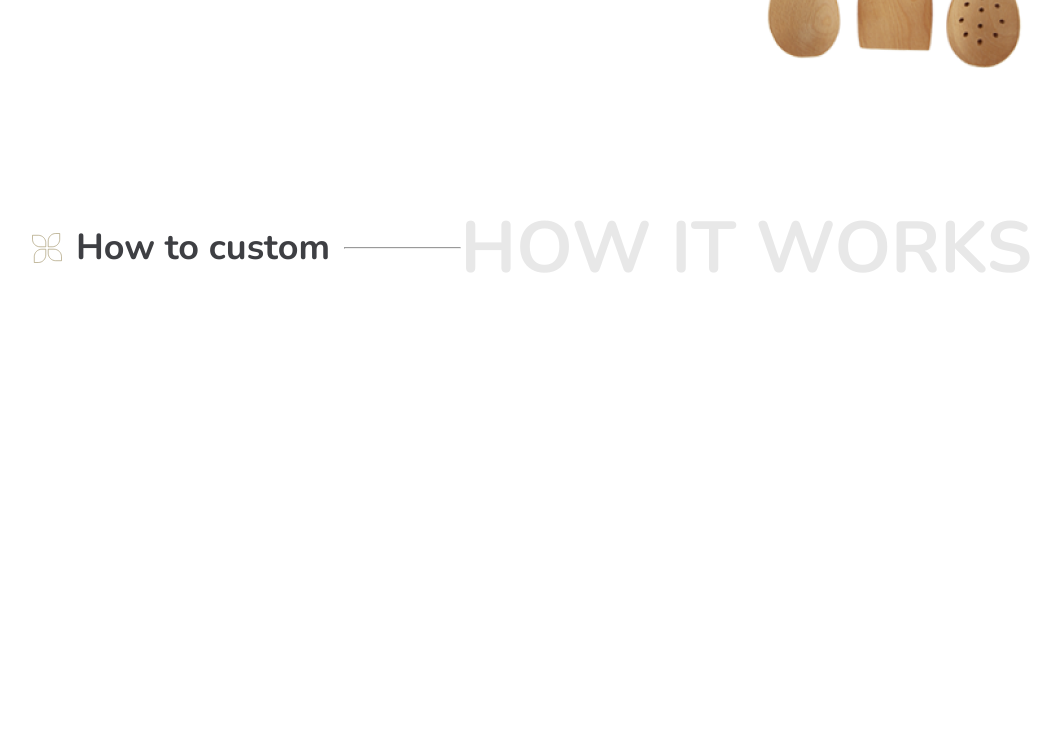
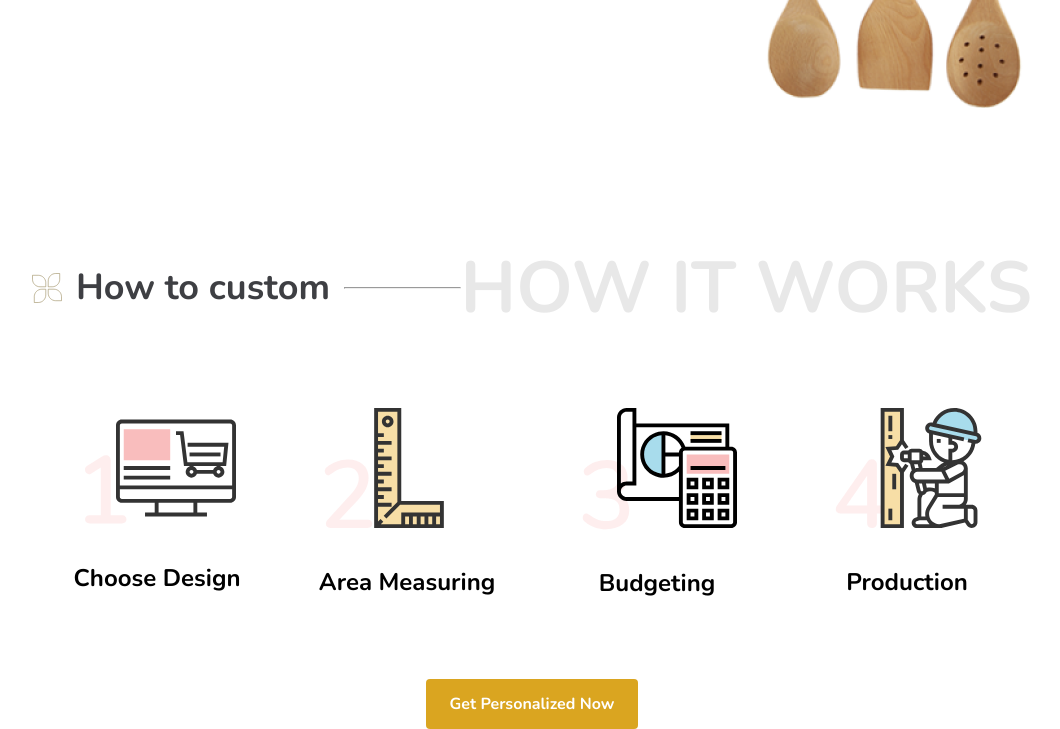
Before and after one commit to MrKindness/woodies, a plain HTML site: page index.html in a window 1280 px wide. Shown: the part 1740-2469 px from the top of the page, without its empty margins (108-1168 px from the left). Before the commit the page ends 2068 px from the top, so only its background shows below. Drawn offline with nearby package versions, Linux system fonts and the light colour scheme.

Commit message:
how it works

```diff
--- a/assets/css/style.css
+++ b/assets/css/style.css
@@ -77,14 +77,14 @@ section#main div h1 {
     font-size: 72px;
 }
 
-section#main div a {
+.aButtonTemplate {
     font-family: Nunito;
     font-weight: bold;
     font-size: 16px;
     color: white;
     border: none;
     border-radius: 4px;
-    width: 175px;
+
     height: 50px;
     text-align: center;
     text-decoration: none;
@@ -93,13 +93,17 @@ section#main div a {
     line-height: 50px;
 }
 
+.expFur {
+    width: 175px;
+}
+
 .bigHeader {
     display: grid;
     height: 100px;
     grid-template-rows: 1fr;
     grid-template-columns: auto 1fr auto;
     align-items: center;
-    margin: 120px 0px 40px 0px;
+    margin: 120px 0px 80px 0px;
 }
 
 .bigHeader > .bigHeaderImgContainer {
@@ -196,3 +200,29 @@ section#about .contentText {
 section#about #secondArticle img {
     justify-self: end;
 }
+
+section#how #content {
+    display: grid;
+    grid-template-columns: repeat(4, 1fr);
+    margin-bottom: 80px;
+}
+section#how #content .imageCont {
+    margin: 0px auto;
+}
+
+section#how #content .imageCont img {
+    width: 238;
+}
+
+section#how #content .imageCont p {
+    font-family: Nunito;
+    font-size: 24px;
+    font-weight: 700;
+    margin: 0px;
+    text-align: center;
+}
+
+.getPersNow {
+    width: 212px;
+    margin: 0px auto;
+}
--- a/index.html
+++ b/index.html
@@ -35,7 +35,7 @@
                     your place?</span
                 >
                 <h1>This is the Right Place</h1>
-                <a href="#">Explore Furniture</a>
+                <a class="aButtonTemplate expFur" href="#">Explore Furniture</a>
             </div>
             <img src="assets/img/table.png" alt="" />
         </section>
@@ -92,6 +92,7 @@
                 />
             </article>
         </section>
+
         <section id="how">
             <header class="bigHeader">
                 <div class="bigHeaderImgContainer">
@@ -105,6 +106,28 @@
                 <hr class="line" />
                 <h2 class="bigHeaderText2">HOW IT WORKS</h2>
             </header>
+
+            <div id="content">
+                <div class="imageCont">
+                    <img src="assets/img/how1.svg" />
+                    <p>Choose Design</p>
+                </div>
+                <div class="imageCont">
+                    <img src="assets/img/how2.svg" />
+                    <p>Area Measuring</p>
+                </div>
+                <div class="imageCont">
+                    <img src="assets/img/how3.svg" />
+                    <p>Budgeting</p>
+                </div>
+                <div class="imageCont">
+                    <img src="assets/img/how4.svg" />
+                    <p>Production</p>
+                </div>
+            </div>
+            <a class="aButtonTemplate getPersNow" href="#"
+                >Get Personalized Now</a
+            >
         </section>
         <section id="categories"></section>
         <section id="testimony"></section>
```
Also changed, not shown: assets/img/how1.svg (added), assets/img/how2.svg (added), assets/img/how3.svg (added), assets/img/how4.svg (added).
